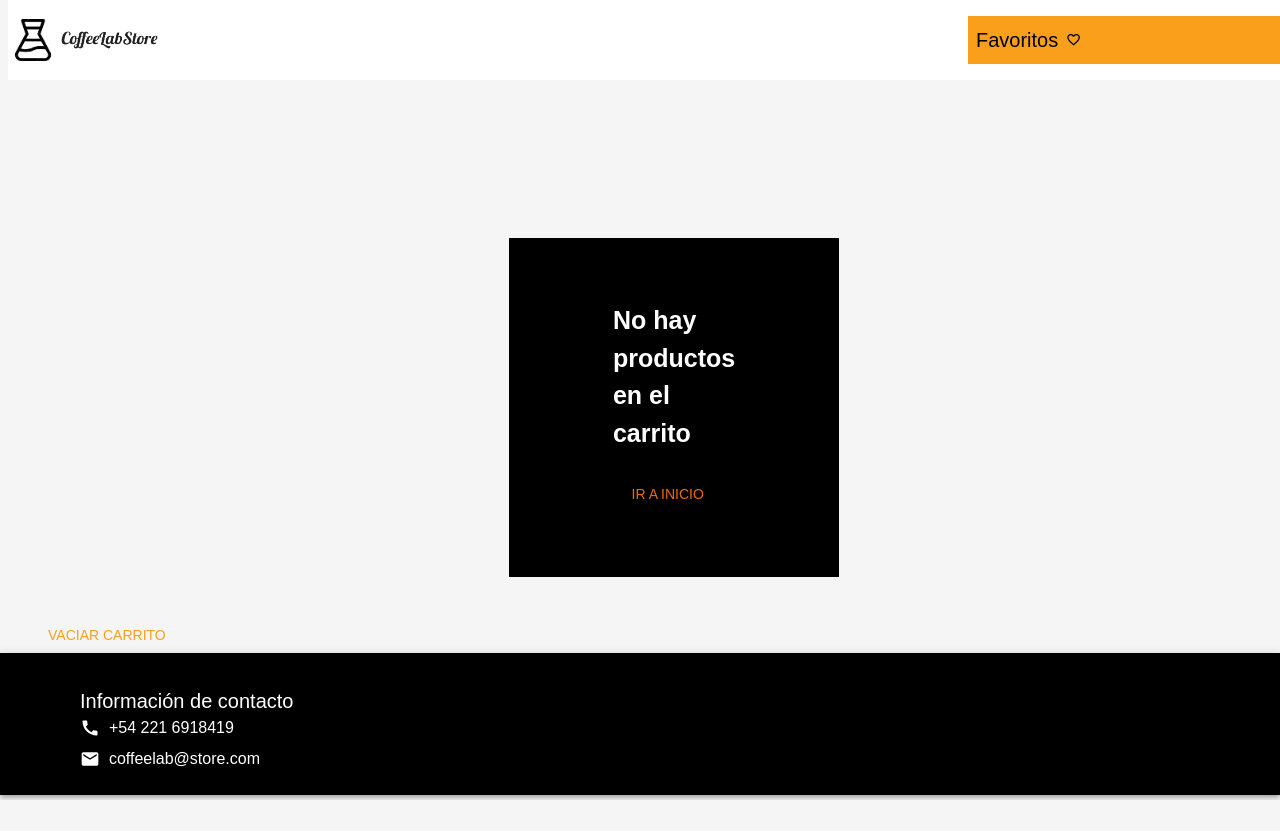
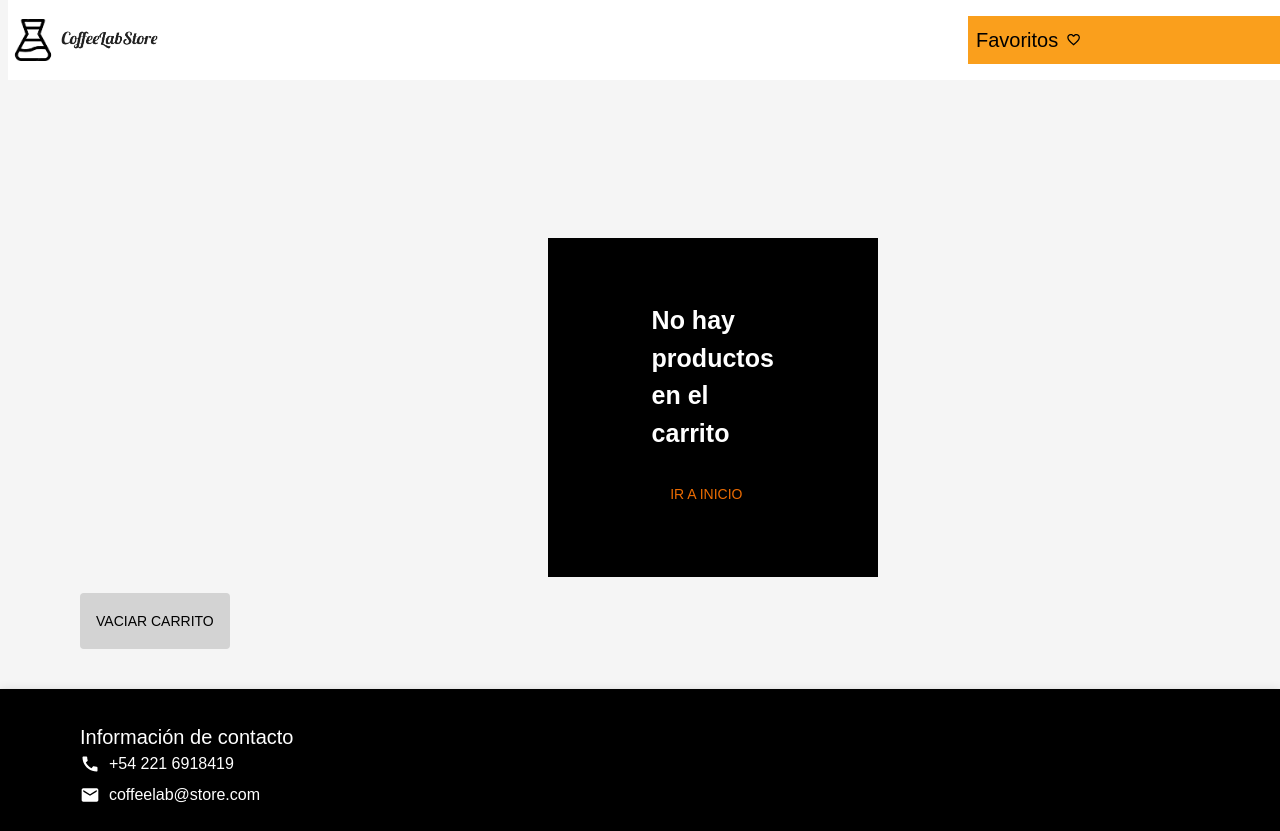
Before and after one commit to NeilenC/CoffeeLabStore-front, a Next.js app: page /cart in a window 1280 px wide. Before the commit the page ends 800 px from the top, so only its background shows below. Built offline with nearby package versions, Linux system fonts and the light colour scheme.

Commit message:
detalle compra hotfix

```diff
--- a/commons/DetalleCompra.tsx
+++ b/commons/DetalleCompra.tsx
@@ -20,6 +20,8 @@ const DetalleCompra = () => {
   const totalPrice = calculateTotalQuantity(cartForUser);
   const totalProducts = calculateTotalProducts(cartForUser)
   const isSmallScreen = useMediaQuery('(max-width: 600px)');
+  const isMediumScreen = useMediaQuery('(max-width: 1000px)')
+
   const router = useRouter();
 
 
@@ -55,9 +57,13 @@ const DetalleCompra = () => {
     <Box
 
       sx={{
-      width: isSmallScreen ? "100%" : "40%",
-      ml: isSmallScreen ? 0 : 5,
-      mt: isSmallScreen ? 2 : 0
+        position:  'fixed',
+        top: isSmallScreen || isMediumScreen ? "25%" :  "auto",
+        right: 0,
+
+      width: isSmallScreen || isMediumScreen ? "90%" : "30%",
+      mr: isSmallScreen || isMediumScreen  ? 2.5 : 5,
+      mt: isSmallScreen || isMediumScreen  ? "auto" : "auto"
       }}>
       {cartForUser && cartForUser.length > 0 && (
         <Box sx={{ width: "100%" }}>
@@ -82,7 +88,7 @@ const DetalleCompra = () => {
             <Typography variant="body2">Total ${totalPrice}</Typography>
 
             <Button
-              sx={{ color: "black", mt: 3, mx: "auto", width: "100%" }}
+              sx={{ color: "black", mt: 3, mx: "auto", width: "100%", bgcolor:"whitesmoke" }}
               onClick={handleButtonClick}
             >
               Continuar compra
--- a/components/Cart.tsx
+++ b/components/Cart.tsx
@@ -47,7 +47,7 @@ const CartItems = () => {
   }
 
   return (
-    <Box sx={{ bgcolor: "whitesmoke", px: 5 }}>
+    <Box sx={{ bgcolor: "whitesmoke", px: 5, pt: isSmallScreen || isMediumScreen ? "30%" : null }}>
     <Box display="flex" flexDirection={isSmallScreen ? "column" : "row"} sx={{ p: isSmallScreen ? 1 : 5 }}>
       <Box width={isSmallScreen || isMediumScreen ? "100%" : "65%"} >
         <Grid container spacing={2}>
@@ -85,12 +85,17 @@ const CartItems = () => {
                           Cantidad seleccionada: {product.quantity}
                         </Typography>
 
-                        {product.category.name === "Café" ? (
+                        {product.category.name === "Café" && product.productPreferences?.grind ? (
                           <Typography variant="body2">
                             {" "}
                             Molido para: {product.productPreferences?.grind}
                           </Typography>
-                        ) : null}
+                        ) : <Box>
+                           <Typography variant="body2">
+                            {" "}
+                            Café en grano
+                          </Typography>
+                          </Box>}
 
                         <Grid
                           container
@@ -162,13 +167,15 @@ const CartItems = () => {
               </Box>
             )}
           </Grid>
+          <Box sx={{pt:2}}>
+        <Button   sx={{p:2, color:"black", bgcolor:"lightgrey"}} onClick={() => handleClearCart()}>vaciar carrito</Button>
+       </Box>
         </Box>
 
         {/* DETALLES DE COMPRA */}
         <DetalleCompra />
       </Box>
 
-      <Button onClick={() => handleClearCart()}>vaciar carrito</Button>
     </Box>
   );
 };
--- a/components/CartIcon.tsx
+++ b/components/CartIcon.tsx
@@ -41,7 +41,7 @@ const CartIcon = ({handleCartClick, cart}: any) => {
             fontWeight: "bold",
           }}
         >
-          {cartForUser?.length}
+          {cartForUser?.length || 0}
         </Typography>
       </Box>
     </Box>
```
